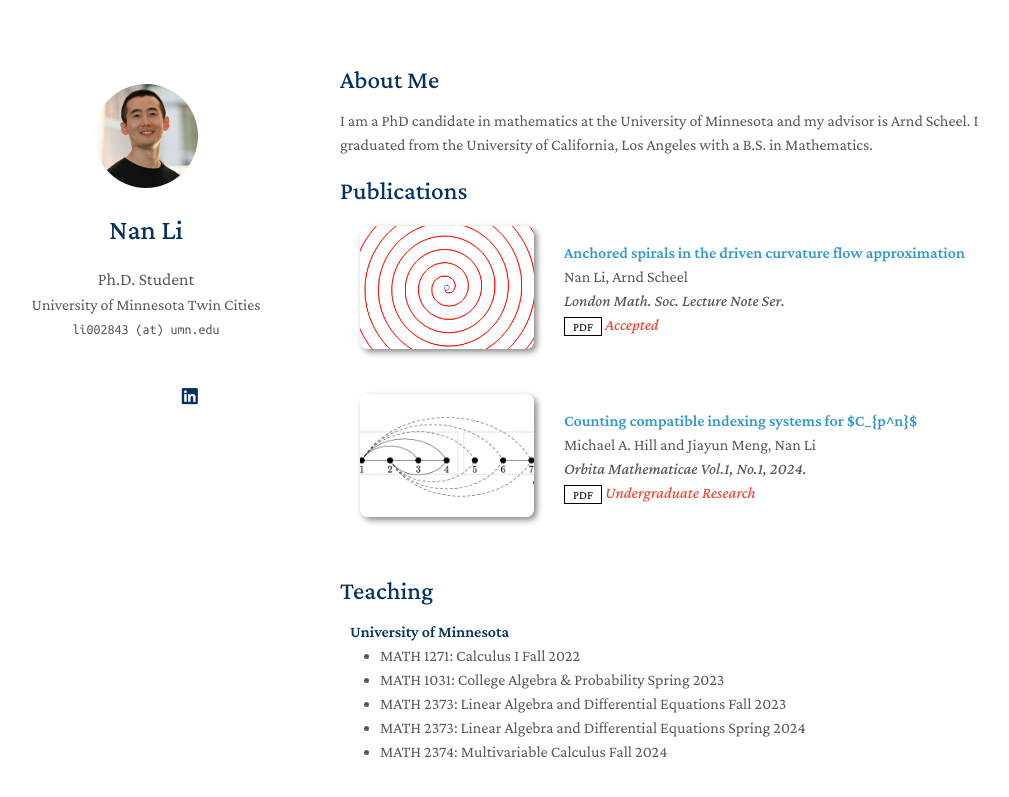
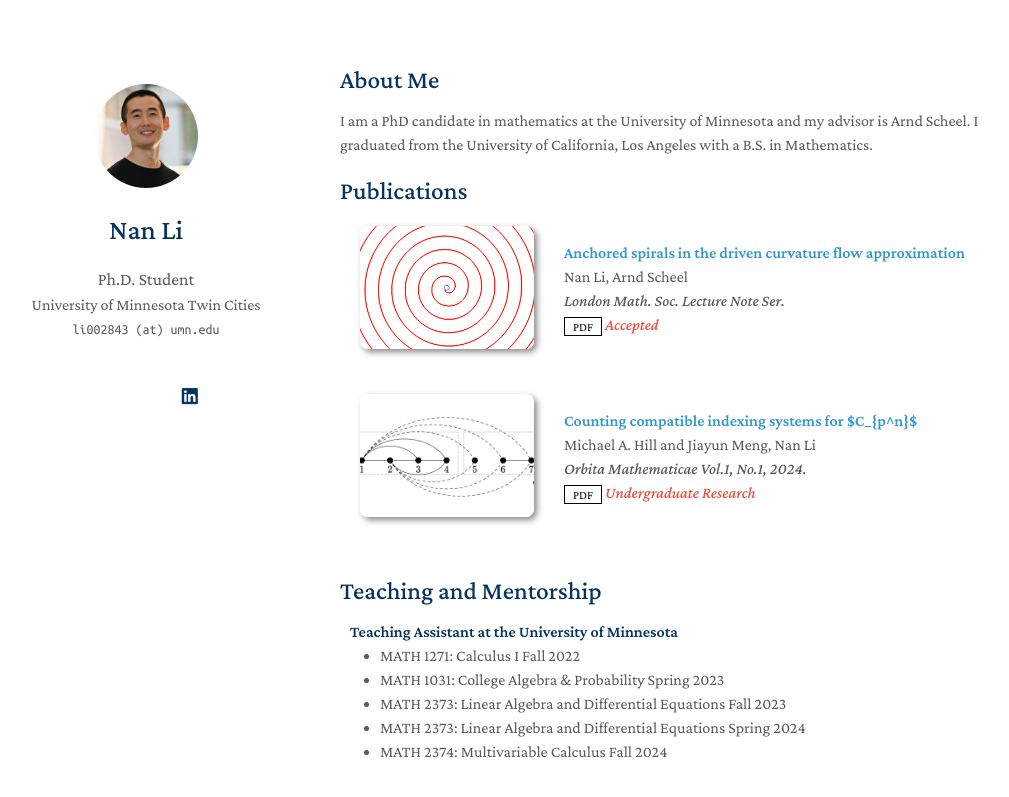
Before and after one commit to eigenan/eigenan.github.io, a Jekyll site: the page built from index.md, in a window 1280 px wide. Shown: the top 797 px of the page, without its empty margins (130-1139 px from the left). Built offline with Jekyll 4.4.1, drawn with Linux system fonts in a browser that asks for light colours; a style sheet for code colours, icons or effects is not loaded; our own code applies the rules of GitHub Pages for plain Markdown files.

Commit message:
Update teaching.md

```diff
--- a/_includes/teaching.md
+++ b/_includes/teaching.md
@@ -1,6 +1,6 @@
-## Teaching
+## Teaching and Mentorship
 
-<h4 style="margin:0 10px 0;">University of Minnesota</h4>
+<h4 style="margin:0 10px 0;">Teaching Assistant at the University of Minnesota</h4>
 
 <ul style="margin:0 0 5px;">
   <li><autocolor>MATH 1271: Calculus I Fall 2022</autocolor></li>
```
